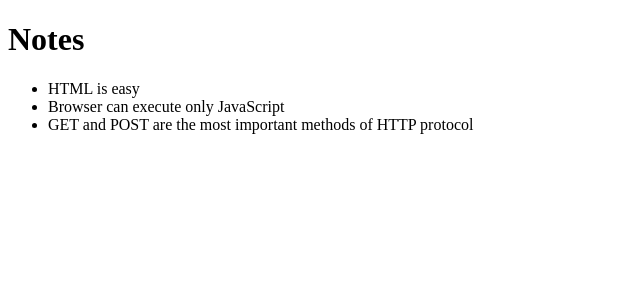
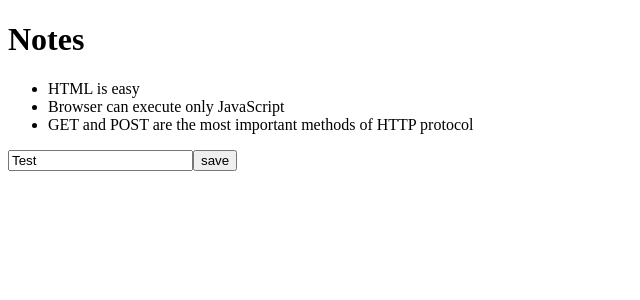
Before and after one commit to Jasper-Rowan/notes-front-end-jason-server, a React (Create React App) app: page / in a window 1280 px wide. Shown: the top 300 px of the page, without its empty margins (0-640 px from the left). Built offline with nearby package versions, Linux system fonts and the light colour scheme; data requests are answered from the project's data file.

Commit message:
added a form and set up react dev tools to view the input as it comes in

```diff
--- a/src/App.js
+++ b/src/App.js
@@ -55,7 +55,7 @@ import Note from './components/Note'
 
 const App = () => {
   const [notes, setNotes] = useState([])
-  const [newNote, setNewNote] = useState('')
+  const [newNote, setNewNote] = useState('Test')
   const [showAll, setShowAll] = useState(true)
 
   useEffect(() => {
@@ -67,7 +67,18 @@ const App = () => {
         setNotes(response.data)
       })
   }, [])
+
   console.log('render', notes.length, 'notes')
+
+  const handleNoteChange = (e) => {
+    console.log(e.target.value);
+    setNewNote(e.target.value);
+  }
+
+  const addNote = (event) => {
+    event.preventDefault()
+    console.log('button clicked', event.target)
+  }
 
   return (
     <div>
@@ -77,6 +88,13 @@ const App = () => {
           <Note key={note.id} note={note} />
         )}
       </ul>
+      <form onSubmit={addNote}>
+        <input
+          value={newNote}
+          onChange={handleNoteChange}
+         />
+        <button type="submit">save</button>
+      </form>
     </div>
   )
 }
--- a/src/index.js
+++ b/src/index.js
@@ -4,7 +4,7 @@ import ReactDOM from 'react-dom/client';
 import App from './App';
 import reportWebVitals from './reportWebVitals';
 
-
+<script src="http://localhost:8097"></script>
 ReactDOM.createRoot(document.getElementById('root')).render(<App />)
 
 
```
